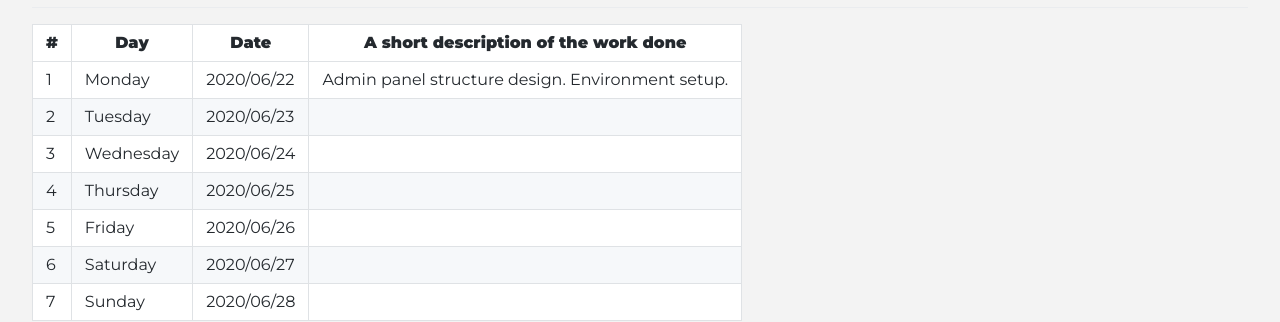
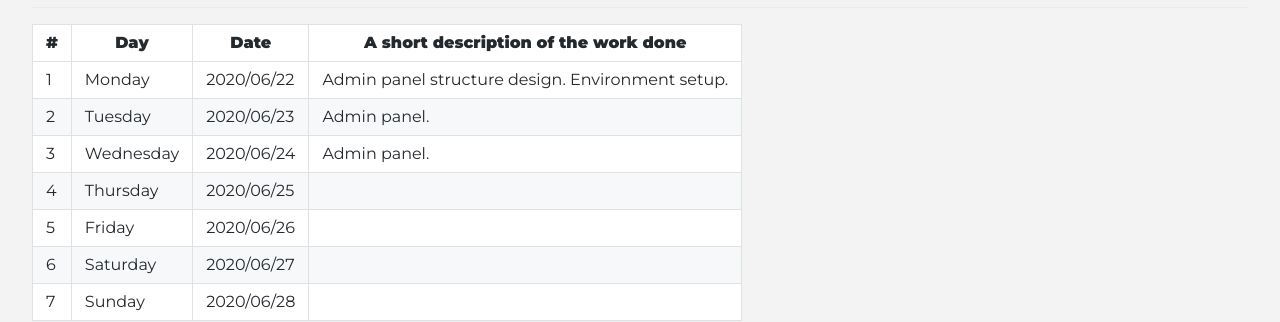
Before and after one commit to cdli-gh/blog, a Jekyll site: the page built from _blog/gsoc20/mobile_app/posts/04_week4.md, in a window 1280 px wide. Shown: the part 745-1067 px from the top of the page. Built offline with Jekyll 4.4.1, drawn with Linux system fonts in a browser that asks for light colours; Markdown is read by kramdown in place of the engine named in the settings.

Commit message:
Update 04_week4.md

```diff
--- a/_blog/gsoc20/mobile_app/posts/04_week4.md
+++ b/_blog/gsoc20/mobile_app/posts/04_week4.md
@@ -22,8 +22,8 @@ A complete report of the work done during the week must be written here.
 |\#|Day|Date|A short description of the work done|
 |---	|---	|---	|---	|
 |1   	| Monday 	|   2020/06/22	|Admin panel structure design. Environment setup.   	|
-|2   	| Tuesday  	|   2020/06/23	|   	|
-|3   	| Wednesday  	|  2020/06/24 	|   	|
+|2   	| Tuesday  	|   2020/06/23	|Admin panel.   	|
+|3   	| Wednesday  	|  2020/06/24 	|Admin panel.   	|
 |4   	| Thursday  	|   2020/06/25	|   	|
 |5   	| Friday  	|   2020/06/26	|   	|
 |6   	| Saturday  	|   2020/06/27	|   	|
```
